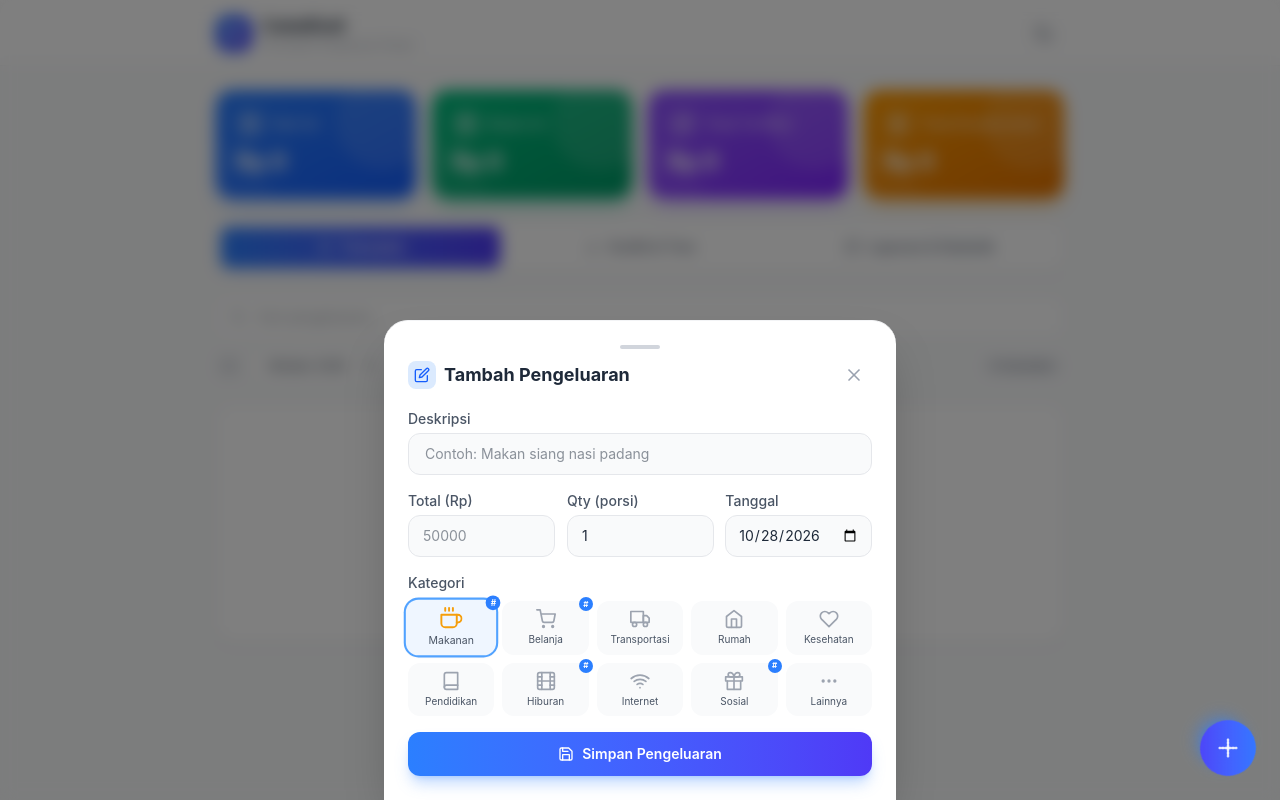
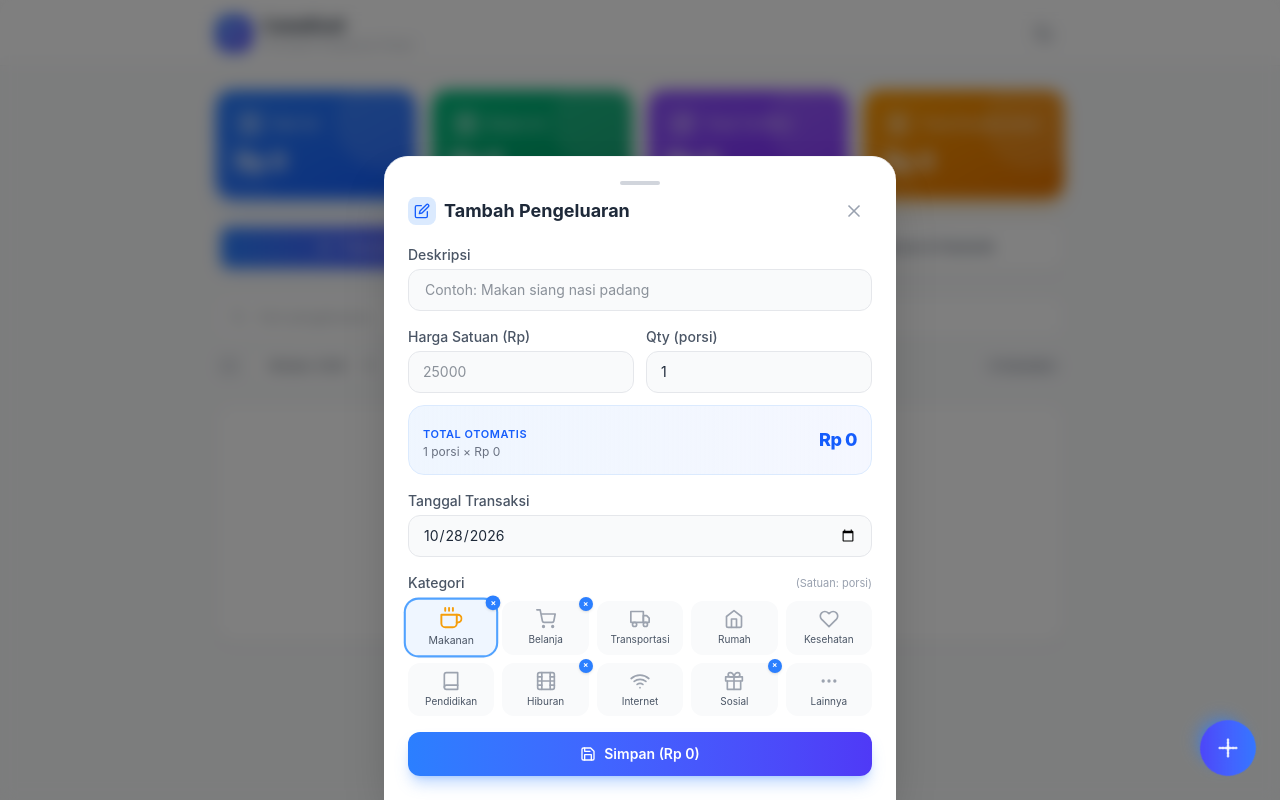
Before and after one commit to dandyzain/expense-tracker, a React (Vite) app: page / in a window 1280 px wide. Both pictures are taken after a click on the button 1228 px from the left and 748 px from the top of the page. Built offline with nearby package versions, Linux system fonts and the light colour scheme.

Commit message:
feat: auto calculate total from unit price and qty in form and list edit mode

```diff
--- a/src/components/ExpenseForm.jsx
+++ b/src/components/ExpenseForm.jsx
@@ -1,12 +1,13 @@
-import { useState } from 'react'
-import { FiPlus, FiX, FiSave, FiEdit } from 'react-icons/fi'
+import { useState, useEffect } from 'react'
+import { FiPlus, FiX, FiSave, FiEdit, FiLayers } from 'react-icons/fi'
 import { CATEGORIES, getCategoryById } from '../utils/categories'
 import { getToday, formatRupiah } from '../utils/formatters'
 
 export default function ExpenseForm({ onAdd, isOpen, onToggle }) {
   const [form, setForm] = useState({
     description: '',
-    amount: '',
+    unitPrice: '', // Harga satuan untuk kategori dengan Qty
+    amount: '',    // Total nominal (untuk kategori tanpa Qty, atau dihitung otomatis)
     category: 'makanan',
     qty: '1',
     date: getToday(),
@@ -15,13 +16,28 @@ export default function ExpenseForm({ onAdd, isOpen, onToggle }) {
 
   const currentCat = getCategoryById(form.category)
 
+  // Otomatis hitung total saat harga satuan atau qty berubah
+  const computedTotal = currentCat.hasQty
+    ? (Number(form.unitPrice) || 0) * (Math.max(1, parseInt(form.qty, 10) || 1))
+    : Number(form.amount) || 0
+
   const validate = () => {
     const newErrors = {}
     if (!form.description.trim()) newErrors.description = 'Deskripsi wajib diisi'
-    if (!form.amount || Number(form.amount) <= 0) newErrors.amount = 'Jumlah harus lebih dari 0'
-    if (currentCat.hasQty && (!form.qty || Number(form.qty) <= 0)) {
+
+    if (currentCat.hasQty) {
+      if (!form.unitPrice || Number(form.unitPrice) <= 0) {
+        newErrors.unitPrice = 'Harga satuan harus lebih dari 0'
+      }
+      if (!form.qty || Number(form.qty) <= 0) {
         newErrors.qty = 'Qty minimal 1'
       }
+    } else {
+      if (!form.amount || Number(form.amount) <= 0) {
+        newErrors.amount = 'Jumlah harus lebih dari 0'
+      }
+    }
+
     if (!form.date) newErrors.date = 'Tanggal wajib diisi'
     setErrors(newErrors)
     return Object.keys(newErrors).length === 0
@@ -31,16 +47,24 @@ export default function ExpenseForm({ onAdd, isOpen, onToggle }) {
     e.preventDefault()
     if (!validate()) return
 
+    const finalQty = currentCat.hasQty ? Math.max(1, parseInt(form.qty, 10) || 1) : 1
+    const finalUnitPrice = currentCat.hasQty
+      ? Number(form.unitPrice)
+      : Number(form.amount)
+    const finalAmount = currentCat.hasQty ? computedTotal : Number(form.amount)
+
     onAdd({
       description: form.description.trim(),
-      amount: Number(form.amount),
+      amount: finalAmount,
+      unitPrice: finalUnitPrice,
+      qty: finalQty,
       category: form.category,
-      qty: currentCat.hasQty ? Math.max(1, parseInt(form.qty, 10) || 1) : 1,
       date: form.date,
     })
 
     setForm({
       description: '',
+      unitPrice: '',
       amount: '',
       category: 'makanan',
       qty: '1',
@@ -57,10 +81,20 @@ export default function ExpenseForm({ onAdd, isOpen, onToggle }) {
     }
   }
 
-  const unitPrice =
-    currentCat.hasQty && form.amount && form.qty && Number(form.qty) > 1
-      ? Math.round(Number(form.amount) / Number(form.qty))
-      : null
+  const handleCategoryChange = (catId) => {
+    const targetCat = getCategoryById(catId)
+    setForm((prev) => {
+      // Jika beralih dari non-qty ke qty, gunakan amount sebagai unitPrice
+      if (targetCat.hasQty && !prev.unitPrice && prev.amount) {
+        return { ...prev, category: catId, unitPrice: prev.amount, qty: '1' }
+      }
+      // Jika beralih dari qty ke non-qty, gunakan computedTotal sebagai amount
+      if (!targetCat.hasQty && computedTotal > 0) {
+        return { ...prev, category: catId, amount: String(computedTotal) }
+      }
+      return { ...prev, category: catId }
+    })
+  }
 
   return (
     <>
@@ -95,7 +129,7 @@ export default function ExpenseForm({ onAdd, isOpen, onToggle }) {
           isOpen ? 'translate-y-0 opacity-100' : 'translate-y-full opacity-0'
         }`}
       >
-        <div className="mx-auto max-w-lg rounded-t-3xl bg-white p-6 shadow-2xl dark:bg-gray-800 border-t border-gray-100 dark:border-gray-700">
+        <div className="mx-auto max-w-lg rounded-t-3xl bg-white p-6 shadow-2xl dark:bg-gray-800 border-t border-gray-100 dark:border-gray-700 max-h-[90vh] overflow-y-auto">
           <div className="mb-1 flex justify-center">
             <div className="h-1 w-10 rounded-full bg-gray-300 dark:bg-gray-600" />
           </div>
@@ -129,9 +163,7 @@ export default function ExpenseForm({ onAdd, isOpen, onToggle }) {
                 value={form.description}
                 onChange={(e) => handleChange('description', e.target.value)}
                 className={`w-full rounded-xl border bg-gray-50 px-4 py-2.5 text-sm text-gray-800 outline-none transition-all duration-200 focus:border-blue-400 focus:bg-white focus:ring-2 focus:ring-blue-400/20 focus:scale-[1.01] dark:bg-gray-700 dark:text-white dark:border-gray-600 dark:focus:bg-gray-600 ${
-                  errors.description
-                    ? 'border-red-400'
-                    : 'border-gray-200'
+                  errors.description ? 'border-red-400' : 'border-gray-200'
                 }`}
               />
               {errors.description && (
@@ -139,16 +171,76 @@ export default function ExpenseForm({ onAdd, isOpen, onToggle }) {
               )}
             </div>
 
-            {/* Jumlah, Qty (kondisional), Tanggal */}
-            <div
-              className={`grid gap-3 animate-fade-in-up ${
-                currentCat.hasQty ? 'grid-cols-3' : 'grid-cols-2'
-              }`}
-              style={{ animationDelay: '100ms' }}
-            >
+            {/* Input Harga Satuan & Qty (Jika kategori mendukung Qty) */}
+            {currentCat.hasQty ? (
+              <div className="space-y-3 animate-fade-in-up" style={{ animationDelay: '100ms' }}>
+                <div className="grid grid-cols-2 gap-3">
+                  {/* Harga Satuan */}
                   <div>
                     <label className="mb-1 block text-sm font-medium text-gray-600 dark:text-gray-300">
-                  Total (Rp)
+                      Harga Satuan (Rp)
+                    </label>
+                    <input
+                      type="number"
+                      placeholder="25000"
+                      value={form.unitPrice}
+                      onChange={(e) => handleChange('unitPrice', e.target.value)}
+                      className={`w-full rounded-xl border bg-gray-50 px-3.5 py-2.5 text-sm text-gray-800 outline-none transition-all duration-200 focus:border-blue-400 focus:bg-white focus:ring-2 focus:ring-blue-400/20 dark:bg-gray-700 dark:text-white dark:border-gray-600 dark:focus:bg-gray-600 ${
+                        errors.unitPrice ? 'border-red-400' : 'border-gray-200'
+                      }`}
+                    />
+                    {errors.unitPrice && (
+                      <p className="mt-1 text-xs text-red-500 animate-fade-in">{errors.unitPrice}</p>
+                    )}
+                  </div>
+
+                  {/* Qty */}
+                  <div>
+                    <label className="mb-1 block text-sm font-medium text-gray-600 dark:text-gray-300">
+                      Qty ({currentCat.qtyUnit})
+                    </label>
+                    <div className="flex items-center">
+                      <input
+                        type="number"
+                        min="1"
+                        placeholder="1"
+                        value={form.qty}
+                        onChange={(e) => handleChange('qty', e.target.value)}
+                        className={`w-full rounded-xl border bg-gray-50 px-3.5 py-2.5 text-sm text-gray-800 outline-none transition-all duration-200 focus:border-blue-400 focus:bg-white focus:ring-2 focus:ring-blue-400/20 dark:bg-gray-700 dark:text-white dark:border-gray-600 dark:focus:bg-gray-600 ${
+                          errors.qty ? 'border-red-400' : 'border-gray-200'
+                        }`}
+                      />
+                    </div>
+                    {errors.qty && (
+                      <p className="mt-1 text-xs text-red-500 animate-fade-in">{errors.qty}</p>
+                    )}
+                  </div>
+                </div>
+
+                {/* Box Total Otomatis Muncul */}
+                <div className="rounded-2xl bg-gradient-to-r from-blue-50 to-indigo-50/60 p-3.5 border border-blue-100 dark:from-blue-950/40 dark:to-indigo-950/30 dark:border-blue-800/60 transition-all duration-300">
+                  <div className="flex items-center justify-between">
+                    <div>
+                      <span className="text-[11px] font-semibold uppercase tracking-wider text-blue-600 dark:text-blue-400">
+                        Total Otomatis
+                      </span>
+                      <p className="text-xs text-gray-500 dark:text-gray-400">
+                        {form.qty || 1} {currentCat.qtyUnit} × {formatRupiah(Number(form.unitPrice) || 0)}
+                      </p>
+                    </div>
+                    <div className="text-right">
+                      <p className="text-lg font-extrabold text-blue-600 dark:text-blue-400 tracking-tight">
+                        {formatRupiah(computedTotal)}
+                      </p>
+                    </div>
+                  </div>
+                </div>
+              </div>
+            ) : (
+              /* Kategori tanpa Qty (Hanya Total Langsung) */
+              <div className="animate-fade-in-up" style={{ animationDelay: '100ms' }}>
+                <label className="mb-1 block text-sm font-medium text-gray-600 dark:text-gray-300">
+                  Jumlah Pengeluaran (Rp)
                 </label>
                 <input
                   type="number"
@@ -163,55 +255,31 @@ export default function ExpenseForm({ onAdd, isOpen, onToggle }) {
                   <p className="mt-1 text-xs text-red-500 animate-fade-in">{errors.amount}</p>
                 )}
               </div>
-
-              {/* Field Qty hanya muncul untuk kategori yang relevan */}
-              {currentCat.hasQty && (
-                <div className="animate-scale-in">
-                  <label className="mb-1 block text-sm font-medium text-gray-600 dark:text-gray-300">
-                    Qty ({currentCat.qtyUnit})
-                  </label>
-                  <input
-                    type="number"
-                    min="1"
-                    placeholder="1"
-                    value={form.qty}
-                    onChange={(e) => handleChange('qty', e.target.value)}
-                    className={`w-full rounded-xl border bg-gray-50 px-3.5 py-2.5 text-sm text-gray-800 outline-none transition-all duration-200 focus:border-blue-400 focus:bg-white focus:ring-2 focus:ring-blue-400/20 dark:bg-gray-700 dark:text-white dark:border-gray-600 dark:focus:bg-gray-600 ${
-                      errors.qty ? 'border-red-400' : 'border-gray-200'
-                    }`}
-                  />
-                  {errors.qty && (
-                    <p className="mt-1 text-xs text-red-500 animate-fade-in">{errors.qty}</p>
-                  )}
-                </div>
             )}
 
-              <div>
+            {/* Tanggal */}
+            <div className="animate-fade-in-up" style={{ animationDelay: '120ms' }}>
               <label className="mb-1 block text-sm font-medium text-gray-600 dark:text-gray-300">
-                  Tanggal
+                Tanggal Transaksi
               </label>
               <input
                 type="date"
                 value={form.date}
                 onChange={(e) => handleChange('date', e.target.value)}
-                  className="w-full rounded-xl border border-gray-200 bg-gray-50 px-3 py-2.5 text-sm text-gray-800 outline-none transition-all duration-200 focus:border-blue-400 focus:bg-white focus:ring-2 focus:ring-blue-400/20 dark:bg-gray-700 dark:text-white dark:border-gray-600 dark:focus:bg-gray-600"
+                className="w-full rounded-xl border border-gray-200 bg-gray-50 px-3.5 py-2.5 text-sm text-gray-800 outline-none transition-all duration-200 focus:border-blue-400 focus:bg-white focus:ring-2 focus:ring-blue-400/20 dark:bg-gray-700 dark:text-white dark:border-gray-600 dark:focus:bg-gray-600"
               />
             </div>
-            </div>
 
-            {/* Helper preview harga satuan jika Qty > 1 */}
-            {unitPrice !== null && (
-              <div className="animate-fade-in rounded-lg bg-blue-50/70 p-2 text-xs text-blue-700 dark:bg-blue-900/30 dark:text-blue-300 flex items-center justify-between">
-                <span>Harga satuan per {currentCat.qtyUnit}:</span>
-                <span className="font-bold">{formatRupiah(unitPrice)}</span>
-              </div>
-            )}
-
-            {/* Kategori */}
+            {/* Pilihan Kategori */}
             <div className="animate-fade-in-up" style={{ animationDelay: '150ms' }}>
-              <label className="mb-2 block text-sm font-medium text-gray-600 dark:text-gray-300">
+              <div className="flex items-center justify-between mb-2">
+                <label className="text-sm font-medium text-gray-600 dark:text-gray-300">
                   Kategori
                 </label>
+                <span className="text-[11px] text-gray-400 dark:text-gray-500">
+                  {currentCat.hasQty ? `(Satuan: ${currentCat.qtyUnit})` : '(Tagihan/Rutin)'}
+                </span>
+              </div>
               <div className="grid grid-cols-5 gap-2">
                 {CATEGORIES.map((cat) => {
                   const Icon = cat.icon
@@ -220,7 +288,7 @@ export default function ExpenseForm({ onAdd, isOpen, onToggle }) {
                     <button
                       key={cat.id}
                       type="button"
-                      onClick={() => handleChange('category', cat.id)}
+                      onClick={() => handleCategoryChange(cat.id)}
                       title={cat.name}
                       className={`relative flex flex-col items-center gap-1 rounded-xl p-2 text-xs transition-all duration-200 active:scale-90 ${
                         isSelected
@@ -236,8 +304,8 @@ export default function ExpenseForm({ onAdd, isOpen, onToggle }) {
                         {cat.name.split(' ')[0]}
                       </span>
                       {cat.hasQty && (
-                        <span className="absolute -top-1 -right-1 flex h-3.5 w-3.5 items-center justify-center rounded-full bg-blue-500 text-[8px] font-bold text-white">
-                          #
+                        <span className="absolute -top-1 -right-1 flex h-3.5 w-3.5 items-center justify-center rounded-full bg-blue-500 text-[8px] font-bold text-white shadow-sm">
+                          ×
                         </span>
                       )}
                     </button>
@@ -253,7 +321,7 @@ export default function ExpenseForm({ onAdd, isOpen, onToggle }) {
               style={{ animationDelay: '200ms' }}
             >
               <FiSave className="h-4 w-4" />
-              Simpan Pengeluaran
+              Simpan ({formatRupiah(computedTotal)})
             </button>
           </form>
         </div>
--- a/src/components/ExpenseList.jsx
+++ b/src/components/ExpenseList.jsx
@@ -6,24 +6,50 @@ import { formatRupiah, formatDate } from '../utils/formatters'
 function ExpenseItem({ expense, onDelete, onUpdate, index }) {
   const [isEditing, setIsEditing] = useState(false)
   const [isDeleting, setIsDeleting] = useState(false)
+
+  const category = getCategoryById(expense.category)
+  const initialUnitPrice =
+    expense.unitPrice ||
+    (expense.qty && expense.qty > 0 ? Math.round(expense.amount / expense.qty) : expense.amount)
+
   const [editForm, setEditForm] = useState({
     description: expense.description,
+    unitPrice: initialUnitPrice,
     amount: expense.amount,
     category: expense.category,
     qty: expense.qty || 1,
     date: expense.date,
   })
 
-  const category = getCategoryById(expense.category)
   const editCategory = getCategoryById(editForm.category)
   const Icon = category.icon
 
+  // Hitung total otomatis di mode edit
+  const editComputedTotal = editCategory.hasQty
+    ? (Number(editForm.unitPrice) || 0) * Math.max(1, parseInt(editForm.qty, 10) || 1)
+    : Number(editForm.amount) || 0
+
   const handleSave = () => {
-    if (!editForm.description.trim() || !editForm.amount || Number(editForm.amount) <= 0) return
+    if (!editForm.description.trim()) return
+
+    if (editCategory.hasQty) {
+      if (!editForm.unitPrice || Number(editForm.unitPrice) <= 0) return
+    } else {
+      if (!editForm.amount || Number(editForm.amount) <= 0) return
+    }
+
+    const finalQty = editCategory.hasQty ? Math.max(1, parseInt(editForm.qty, 10) || 1) : 1
+    const finalUnitPrice = editCategory.hasQty
+      ? Number(editForm.unitPrice)
+      : Number(editForm.amount)
+
     onUpdate(expense.id, {
-      ...editForm,
-      amount: Number(editForm.amount),
-      qty: editCategory.hasQty ? Math.max(1, parseInt(editForm.qty, 10) || 1) : 1,
+      description: editForm.description.trim(),
+      amount: editComputedTotal,
+      unitPrice: finalUnitPrice,
+      category: editForm.category,
+      qty: finalQty,
+      date: editForm.date,
     })
     setIsEditing(false)
   }
@@ -31,6 +57,7 @@ function ExpenseItem({ expense, onDelete, onUpdate, index }) {
   const handleCancel = () => {
     setEditForm({
       description: expense.description,
+      unitPrice: initialUnitPrice,
       amount: expense.amount,
       category: expense.category,
       qty: expense.qty || 1,
@@ -45,7 +72,8 @@ function ExpenseItem({ expense, onDelete, onUpdate, index }) {
   }
 
   const hasMultipleQty = expense.qty && expense.qty > 1 && category.hasQty
-  const unitPrice = hasMultipleQty ? Math.round(expense.amount / expense.qty) : null
+  const unitPrice =
+    expense.unitPrice || (hasMultipleQty ? Math.round(expense.amount / expense.qty) : null)
 
   if (isEditing) {
     return (
@@ -53,28 +81,67 @@ function ExpenseItem({ expense, onDelete, onUpdate, index }) {
         <div className="space-y-3">
           <input
             type="text"
+            placeholder="Deskripsi"
             value={editForm.description}
             onChange={(e) => setEditForm({ ...editForm, description: e.target.value })}
             className="w-full rounded-lg border border-gray-200 bg-white px-3 py-2 text-sm outline-none transition-all duration-200 focus:border-blue-400 focus:ring-2 focus:ring-blue-400/20 dark:bg-gray-700 dark:border-gray-600 dark:text-white"
           />
-          <div className={`grid gap-2 ${editCategory.hasQty ? 'grid-cols-4' : 'grid-cols-3'}`}>
-            <input
-              type="number"
-              placeholder="Jumlah (Rp)"
-              value={editForm.amount}
-              onChange={(e) => setEditForm({ ...editForm, amount: e.target.value })}
-              className="rounded-lg border border-gray-200 bg-white px-3 py-2 text-sm outline-none transition-all duration-200 focus:border-blue-400 dark:bg-gray-700 dark:border-gray-600 dark:text-white"
-            />
-            {editCategory.hasQty && (
+
+          {editCategory.hasQty ? (
+            /* Input Harga Satuan & Qty -> Total Otomatis */
+            <div className="space-y-2">
+              <div className="grid grid-cols-2 gap-2">
+                <div>
+                  <label className="text-[10px] font-semibold text-gray-500 dark:text-gray-400 block mb-1">
+                    Harga Satuan (Rp)
+                  </label>
+                  <input
+                    type="number"
+                    placeholder="Harga Satuan"
+                    value={editForm.unitPrice}
+                    onChange={(e) => setEditForm({ ...editForm, unitPrice: e.target.value })}
+                    className="w-full rounded-lg border border-gray-200 bg-white px-3 py-2 text-sm outline-none transition-all duration-200 focus:border-blue-400 dark:bg-gray-700 dark:border-gray-600 dark:text-white"
+                  />
+                </div>
+                <div>
+                  <label className="text-[10px] font-semibold text-gray-500 dark:text-gray-400 block mb-1">
+                    Qty ({editCategory.qtyUnit})
+                  </label>
+                  <input
+                    type="number"
+                    min="1"
+                    placeholder="1"
+                    value={editForm.qty}
+                    onChange={(e) => setEditForm({ ...editForm, qty: e.target.value })}
+                    className="w-full rounded-lg border border-gray-200 bg-white px-3 py-2 text-sm outline-none transition-all duration-200 focus:border-blue-400 dark:bg-gray-700 dark:border-gray-600 dark:text-white"
+                  />
+                </div>
+              </div>
+
+              {/* Total Otomatis */}
+              <div className="rounded-lg bg-blue-100/60 p-2 text-xs font-semibold text-blue-700 dark:bg-blue-900/40 dark:text-blue-300 flex items-center justify-between">
+                <span>
+                  Total ({editForm.qty || 1} {editCategory.qtyUnit} × {formatRupiah(Number(editForm.unitPrice) || 0)}):
+                </span>
+                <span className="font-extrabold text-sm">{formatRupiah(editComputedTotal)}</span>
+              </div>
+            </div>
+          ) : (
+            <div>
+              <label className="text-[10px] font-semibold text-gray-500 dark:text-gray-400 block mb-1">
+                Jumlah (Rp)
+              </label>
               <input
                 type="number"
-                min="1"
-                placeholder={`Qty (${editCategory.qtyUnit})`}
-                value={editForm.qty}
-                onChange={(e) => setEditForm({ ...editForm, qty: e.target.value })}
-                className="rounded-lg border border-gray-200 bg-white px-3 py-2 text-sm outline-none transition-all duration-200 focus:border-blue-400 dark:bg-gray-700 dark:border-gray-600 dark:text-white"
+                placeholder="Jumlah (Rp)"
+                value={editForm.amount}
+                onChange={(e) => setEditForm({ ...editForm, amount: e.target.value })}
+                className="w-full rounded-lg border border-gray-200 bg-white px-3 py-2 text-sm outline-none transition-all duration-200 focus:border-blue-400 dark:bg-gray-700 dark:border-gray-600 dark:text-white"
               />
-            )}
+            </div>
+          )}
+
+          <div className="grid grid-cols-2 gap-2">
             <select
               value={editForm.category}
               onChange={(e) => setEditForm({ ...editForm, category: e.target.value })}
@@ -93,7 +160,8 @@ function ExpenseItem({ expense, onDelete, onUpdate, index }) {
               className="rounded-lg border border-gray-200 bg-white px-3 py-2 text-sm outline-none transition-all duration-200 focus:border-blue-400 dark:bg-gray-700 dark:border-gray-600 dark:text-white"
             />
           </div>
-          <div className="flex justify-end gap-2">
+
+          <div className="flex justify-end gap-2 pt-1">
             <button
               onClick={handleCancel}
               className="flex items-center gap-1 rounded-lg bg-gray-200 px-3 py-1.5 text-xs font-medium text-gray-600 transition-all duration-200 hover:bg-gray-300 hover:scale-105 active:scale-95 dark:bg-gray-600 dark:text-gray-200"
@@ -102,9 +170,9 @@ function ExpenseItem({ expense, onDelete, onUpdate, index }) {
             </button>
             <button
               onClick={handleSave}
-              className="flex items-center gap-1 rounded-lg bg-blue-500 px-3 py-1.5 text-xs font-medium text-white transition-all duration-200 hover:bg-blue-600 hover:scale-105 active:scale-95"
+              className="flex items-center gap-1 rounded-lg bg-blue-500 px-3.5 py-1.5 text-xs font-medium text-white transition-all duration-200 hover:bg-blue-600 hover:scale-105 active:scale-95"
             >
-              <FiCheck className="h-3.5 w-3.5" /> Simpan
+              <FiCheck className="h-3.5 w-3.5" /> Simpan ({formatRupiah(editComputedTotal)})
             </button>
           </div>
         </div>
```
Lines whose indentation alone changed are shown as unchanged.
